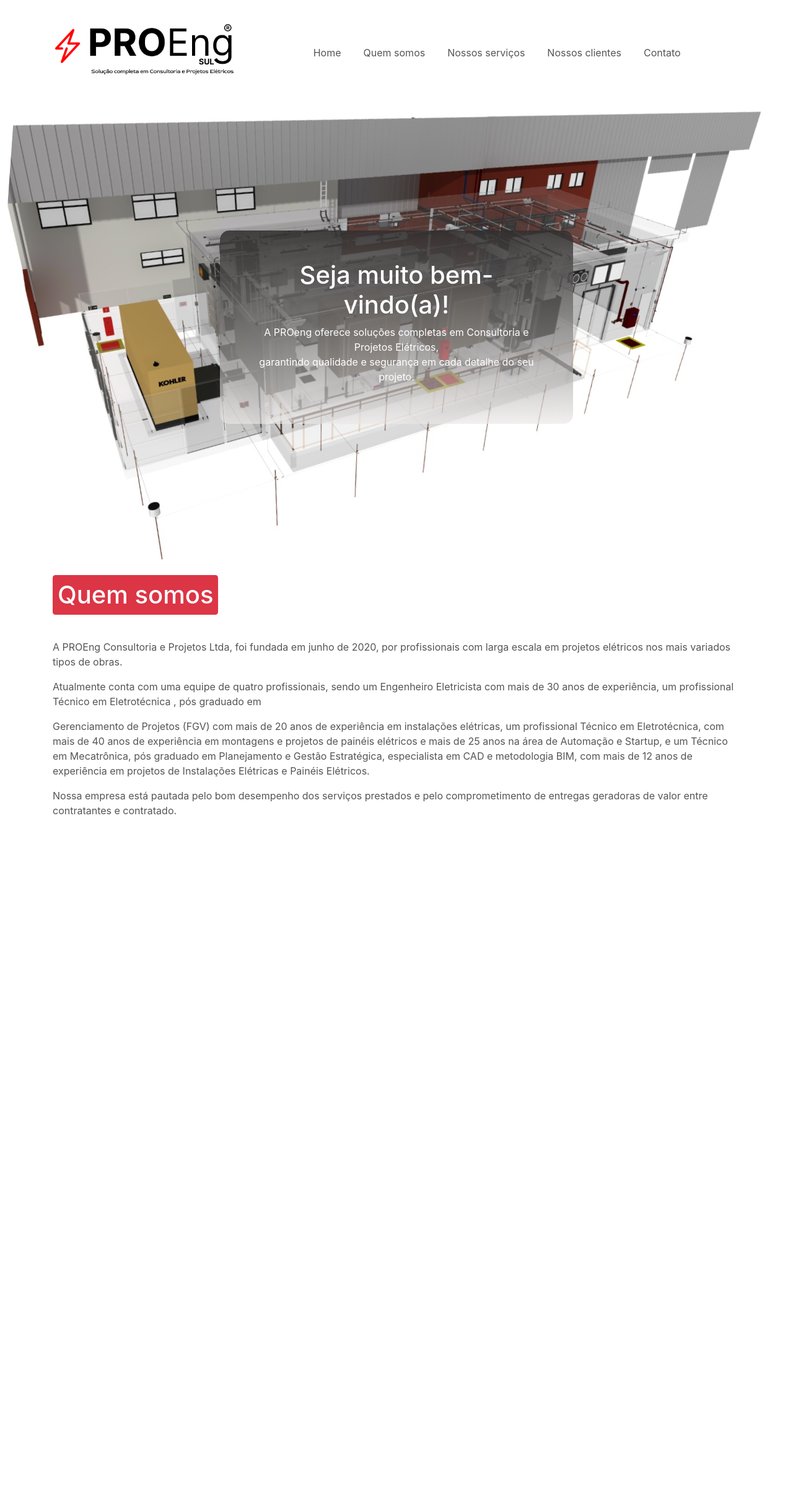
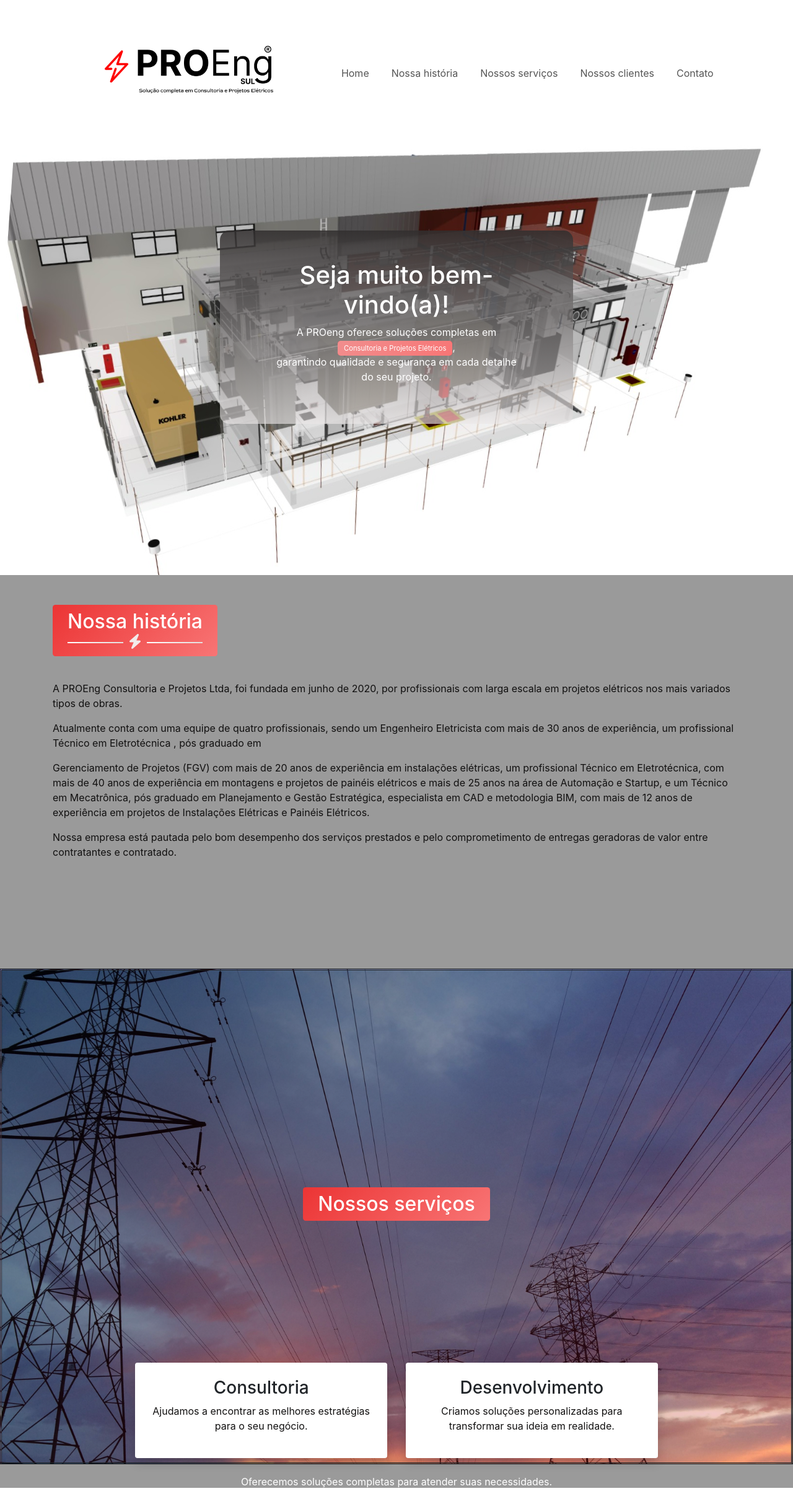
Before and after one commit to NathanPbi/proeng, a website: page index.html in a window 1280 px wide. Shown: the whole page at 62% size. Before the commit the page ends 1336 px from the top, so only its background shows below. Drawn offline with nearby package versions, Linux system fonts and the light colour scheme; a web font is replaced by a local one.

Commit message:
Mais ajustes

```diff
--- a/index.html
+++ b/index.html
@@ -7,35 +7,32 @@
     <link rel="stylesheet" href="https://stackpath.bootstrapcdn.com/bootstrap/4.5.2/css/bootstrap.min.css">
     <link rel="stylesheet" href="./dist/scss/app.css">
     <link rel="shortcut icon" href="./dist/assets/img/favicon.png" type="image/png">
+    <link href="https://cdnjs.cloudflare.com/ajax/libs/font-awesome/6.0.0-beta3/css/all.min.css" rel="stylesheet">
     <title>PROeng</title>
 </head>
 
 <body class="page">
 
     <header class="header">
+        <div class="container d-flex align-items-center justify-content-between">
             <a href="">
-            <img src="/dist/assets/img/logo-2.png" alt="Logo"
-                class="logo img-fluid d-flex justify-content-center d-none w-100">
+                <img src="/dist/assets/img/logo-2.png" alt="Logo" class="logo img-fluid">
             </a>
-        </div>
             <nav class="navbar navbar-expand-lg">
                 <button class="navbar-toggler menu-icon" type="button" data-toggle="collapse" data-target="#navbarNav"
                     aria-controls="navbarNav" aria-expanded="false" aria-label="Toggle navigation">
                     <span class="navbar-toggler-icon"></span>
                 </button>
-            <div class="collapse navbar-collapse d-flex justify-content-start" id="navbarNav">
-                <div class="container">
-                    <div class="row">
-                        <div class="col-12">
-                            <ul class="navbar-nav d-flex justify-content-center d-none w-100">
+                <div class="collapse navbar-collapse" id="navbarNav">
+                    <ul class="navbar-nav mr-auto"> <!-- Mudança aqui -->
                         <li class="nav-item">
                             <a class="nav-link" href="#section-1">Home</a>
                         </li>
                         <li class="nav-item">
-                                    <a class="nav-link" href="#section-2">Quem somos</a>
+                            <a class="nav-link" href="#section-2">Nossa história</a>
                         </li>
                         <li class="nav-item">
-                                    <a class="nav-link" href="#">Nossos serviços</a>
+                            <a class="nav-link" href="#section-3">Nossos serviços</a>
                         </li>
                         <li class="nav-item">
                             <a class="nav-link" href="#">Nossos clientes</a>
@@ -45,32 +42,35 @@
                         </li>
                     </ul>
                 </div>
+            </nav>
         </div>
-                </div>
-            </div>
-        </nav>
-
     </header>
 
-    <div id="section-1" class="section-1">
+
+    <div class="section-1" id="section-1">
         <div class="container">
             <div class="row">
                 <div class="col-12">
                     <div class="text-headline overlay-text text-center py-5">
                         <h1>Seja muito bem-vindo(a)!</h1>
-                        <p>A PROeng oferece soluções completas em Consultoria e Projetos Elétricos,<br>
-                            garantindo qualidade e segurança em cada detalhe do seu projeto.</p>
+                        <p>A PROeng oferece soluções completas em <br><span class="bg-danger">Consultoria e Projetos
+                                Elétricos</span>,<br>
+                            garantindo qualidade e segurança em cada detalhe <br>do seu projeto.</p>
                     </div>
                 </div>
             </div>
         </div>
     </div>
-
-    <div id="section-2" class="section-2">
-        <div class="container">
-            <div class="row">
-                <div class="col-12">
-                    <h1 class="bg-danger text-white px-2 py-2 d-inline-block">Quem somos</h1>
+    <div id="section-2" class="section-2 py-5">
+        <div class="container h-100">
+            <div class="row h-100 align-items-center justify-content-start">
+                <div class="col-auto">
+                    <h1 id="history" class="bg-danger text-white px-4 py-2 text-center d-inline-block">
+                        Nossa história
+                        <div class="line-with-icon">
+                            <span><i class="fas fa-bolt"></i></span>
+                        </div>
+                    </h1>
                 </div>
                 <div class="container">
                     <div class="row">
@@ -103,6 +103,42 @@
                 </div>
             </div>
         </div>
+
+        <div id="section-3" class="section-3 section-3-adjust py-2">
+            <div class="overlay"></div>
+            <div class="container h-100">
+                <div class="row h-100 align-items-center justify-content-center">
+                    <div class="col-auto">
+                        <h1 class="bg-danger text-white px-4 py-2 text-center d-inline-block">
+                            Nossos serviços
+                        </h1>
+                    </div>
+                </div>
+
+                <div class="row mt-4">
+                    <div class="col-12 text-center">
+                        <p class="text-white">
+                            Oferecemos soluções completas para atender suas necessidades.
+                        </p>
+                    </div>
+                </div>
+            </div>
+        </div>
+
+        <div class="row mt-3 justify-content-center">
+            <div class="col-md-4">
+                <div class="service-box p-4 text-center bg-white rounded shadow">
+                    <h3>Consultoria</h3>
+                    <p>Ajudamos a encontrar as melhores estratégias para o seu negócio.</p>
+                </div>
+            </div>
+            <div class="col-md-4">
+                <div class="service-box p-4 text-center bg-white rounded shadow">
+                    <h3>Desenvolvimento</h3>
+                    <p>Criamos soluções personalizadas para transformar sua ideia em realidade.</p>
+                </div>
+            </div>
+        </div>
     </div>
 
     <script src="https://code.jquery.com/jquery-3.5.1.slim.min.js"></script>
```
Also changed, not shown: dist/assets/img/bg-media.jpg (added), dist/scss/app.css. Lines whose indentation alone changed are shown as unchanged.
